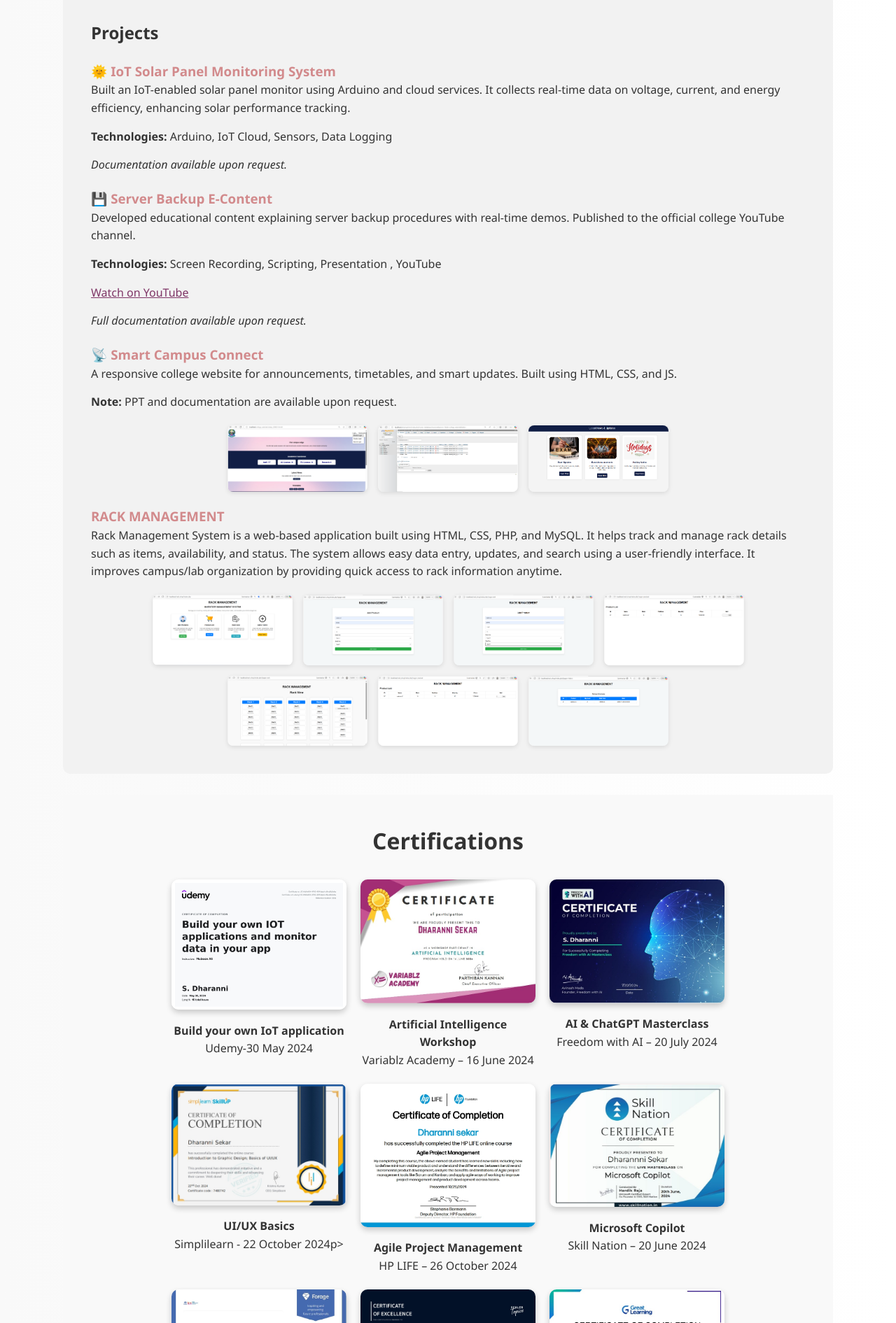
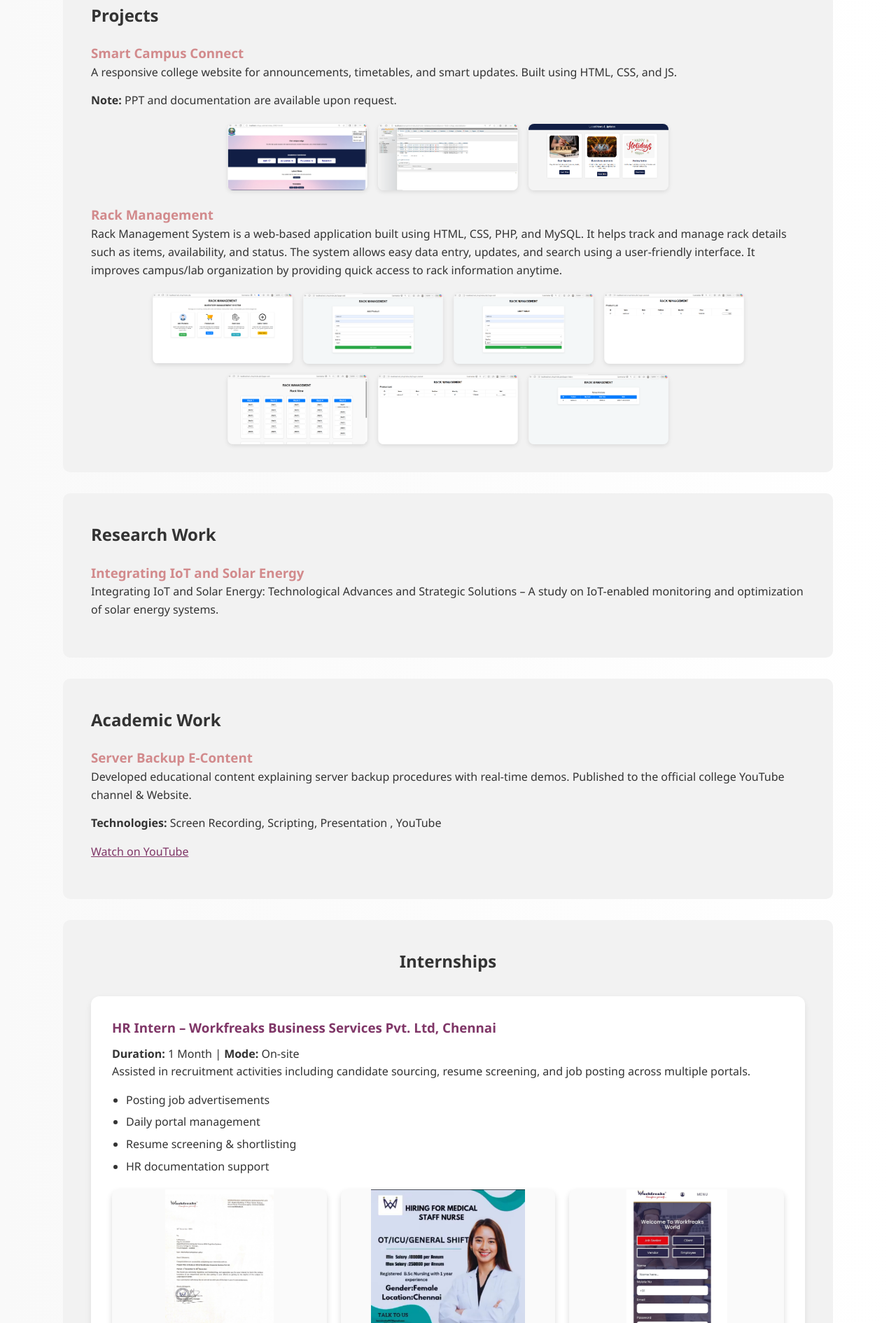
Before and after one commit to Dharannitech/Portfolio-Dharanni-Sekar, a plain HTML site: page index.html in a window 1280 px wide. Shown: the part 909-2800 px from the top of the page at 70% size. Drawn offline with Linux system fonts and the light colour scheme.

Commit message:
Add files via upload

```diff
--- a/index.html
+++ b/index.html
@@ -117,6 +117,44 @@
     .projects p {
       margin-bottom: 15px;
     }
+.internship-card {
+  background: #ffffff;
+  padding: 30px;
+  border-radius: 12px;
+  margin-bottom: 40px;
+  box-shadow: 0 4px 10px rgba(0,0,0,0.08);
+}
+
+.internship-card h3 {
+  color: #7F3667;
+  margin-bottom: 10px;
+}
+
+.internship-card ul {
+  margin: 15px 0;
+  padding-left: 20px;
+}
+
+.internship-card ul li {
+  margin-bottom: 6px;
+}
+
+.internship-gallery {
+  display: grid;
+  grid-template-columns: repeat(auto-fit, minmax(180px, 1fr));
+  gap: 20px;
+  margin-top: 20px;
+}
+
+.internship-gallery img {
+  width: 100%;
+  height: 220px;
+  object-fit: contain;
+  border-radius: 10px;
+  cursor: pointer;
+  box-shadow: 0 4px 8px rgba(0,0,0,0.15);
+  background: #fafafa;
+}
 
     #resume ul {
       margin-top: 15px;
@@ -209,7 +247,7 @@
   <section id="about" class="boxed-section">
     <img src="about.jpg" alt="ABOUT" onclick="openLightbox(0)">
     <h2>About Me</h2>
-    <p>I’m Dharanni, a passionate graphic designer and tech enthusiast pursuing BSc in Computer Science with Cognitive Systems. I specialize in IoT solutions, visual storytelling, and building creative digital content that inspires and informs. I'm detail-oriented, imaginative, and always excited to learn new tools!</p>
+    <p>To showcase my skills in Computer Science, IoT system design, AI-assisted Projects and creative design with a focus on building practical, user-friendly and innovative projects that solve real-world problems and support organizational growth.</p>
   </section>
 
   <section id="skills" class="boxed-section">
@@ -228,22 +266,7 @@
   <h2>Projects</h2>
 
   <div class="project-item">
-    <h3>🌞 IoT Solar Panel Monitoring System</h3>
-    <p>Built an IoT-enabled solar panel monitor using Arduino and cloud services. It collects real-time data on voltage, current, and energy efficiency, enhancing solar performance tracking.</p>
-    <p><strong>Technologies:</strong> Arduino, IoT Cloud, Sensors, Data Logging</p>
-    <p><em>Documentation available upon request.</em></p>
-  </div>
-
-  <div class="project-item">
-    <h3>💾 Server Backup E-Content</h3>
-    <p>Developed educational content explaining server backup procedures with real-time demos. Published to the official college YouTube channel.</p>
-    <p><strong>Technologies:</strong> Screen Recording, Scripting, Presentation , YouTube</p>
-    <p><a href="https://youtu.be/CGWJU8A-jAY?si=SswQUhcr67Dqv5_6" target="_blank" style="color: #7F3667;">Watch on YouTube</a></p>
-    <p><em>Full documentation available upon request.</em></p>
-  </div>
-
-  <div class="project-item">
-    <h3>📡 Smart Campus Connect</h3>
+    <h3> Smart Campus Connect</h3>
     <p>A responsive college website for announcements, timetables, and smart updates. Built using HTML, CSS, and JS.</p>
     <p><strong>Note:</strong> PPT and documentation are available upon request.</p>
     <div class="screenshot-gallery">
@@ -252,7 +275,7 @@
       <img src="news.png" alt="News Page" onclick="openLightboxImage('news.png')">
     </div>
 <div class="project-item">
-    <h3>RACK MANAGEMENT</h3>
+    <h3>Rack Management</h3>
 
     <p>Rack Management System is a web-based application built using HTML, CSS, PHP, and MySQL.
 It helps track and manage rack details such as items, availability, and status.
@@ -268,7 +291,9 @@ It improves campus/lab organization by providing quick access to rack informatio
       <img src="rack7.png" alt="rack7" onclick="openLightboxImage('rack7.png')">
 
     </div>
+
   </div>
+
 <style>
   .screenshot-gallery {
     display: flex;
@@ -323,6 +348,80 @@ It improves campus/lab organization by providing quick access to rack informatio
     lightbox.style.display = 'flex';
   }
 </script>
+</section>
+
+<section id="projects" class="boxed-section projects">
+  <h2>Research Work</h2>
+  <div style="display: flex; flex-wrap: wrap; gap: 20px; justify-content: center;">
+  <div class="project-item">
+    <h3> Integrating IoT and Solar Energy</h3>
+    <p>Integrating IoT and Solar Energy: Technological Advances and Strategic Solutions – A study on IoT-enabled monitoring and optimization of solar energy systems.</p>
+  </div>
+</section>
+
+<section id="projects" class="boxed-section projects">
+  <h2>Academic Work</h2>
+
+
+  <div class="project-item">
+    <h3> Server Backup E-Content</h3>
+    <p>Developed educational content explaining server backup procedures with real-time demos. Published to the official college YouTube channel & Website.</p>
+    <p><strong>Technologies:</strong> Screen Recording, Scripting, Presentation , YouTube</p>
+    <p><a href="https://youtu.be/CGWJU8A-jAY?si=SswQUhcr67Dqv5_6" target="_blank" style="color: #7F3667;">Watch on YouTube</a></p>
+  </div>
+</section>
+
+<section id="internship" class="boxed-section">
+  <h2 style="text-align:center; margin-bottom:30px;">Internships</h2>
+
+  <!-- Internship 1 -->
+  <div class="internship-card">
+    <h3>HR Intern – Workfreaks Business Services Pvt. Ltd, Chennai</h3>
+    <p><strong>Duration:</strong> 1 Month | <strong>Mode:</strong> On-site</p>
+
+    <p>
+      Assisted in recruitment activities including candidate sourcing, resume screening,
+      and job posting across multiple portals.
+    </p>
+
+    <ul>
+      <li>Posting job advertisements</li>
+      <li>Daily portal management</li>
+      <li>Resume screening & shortlisting</li>
+      <li>HR documentation support</li>
+    </ul>
+
+    <div class="internship-gallery">
+      <img src="int1.jpg" alt="HR Internship Certificate" onclick="openLightboxImage('int1.jpg')">
+      <img src="int2.jpg" alt="Daily Portal" onclick="openLightboxImage('int2.jpg')">
+      <img src="int3.jpg" alt="Job Posting" onclick="openLightboxImage('int3.jpg')">
+    </div>
+  </div>
+
+  <!-- Internship 2 -->
+  <div class="internship-card">
+    <h3>Data Analytics Intern – Besant Technologies</h3>
+    <p><strong>Duration:</strong> 1 Month | <strong>Mode:</strong>Remote</p>
+
+    <p>
+      Gained hands-on experience in data analytics concepts including data cleaning,
+      analysis, and visualization using real-world datasets.
+    </p>
+
+    <ul>
+      <li>Basic data analysis techniques</li>
+      <li>Understanding datasets & insights</li>
+      <li>Hands-on analytical exercises</li>
+      <li>Project-based learning</li>
+    </ul>
+
+    <div class="internship-gallery">
+      <img src="cert11.jpg" alt="Data Analytics Internship Certificate" onclick="openLightboxImage('cert11.jpg')">
+      <img src="cert13.jpg" alt="Data Analytics Internship Certificate" onclick="openLightboxImage('cert13.jpg')">
+
+    </div>
+  </div>
+
 </section>
 
 <section id="certifications" style="padding: 40px; background-color: #f9f9f9;">
@@ -392,6 +491,15 @@ It improves campus/lab organization by providing quick access to rack informatio
         Great Learning Academy –5 April 2024</p>
     </div>
 
+ <!-- Certificate 10 -->
+    <div style="width: 250px; text-align: center;">
+      <img src="cert10.jpg" alt="Data Analytics Course Completion Certificate " style="width: 100%; border-radius: 10px; cursor: pointer; box-shadow: 0 4px 8px rgba(0,0,0,0.2); transition: transform 0.2s;" onclick="openLightbox(10)">
+      <p style="margin-top: 10px;"><strong>Data Analytics Course Completion Certificate </strong><br>
+        Scalaer Topics– 30 July 2023</p>
+    </div>
+
+
+
     <!-- Add more certificates below using the same format -->
 
   </div>
@@ -429,7 +537,7 @@ It improves campus/lab organization by providing quick access to rack informatio
 
   const allImages = [
     "about.jpg",
-    "cert1.jpg", "cert2.jpg", "cert3.jpg", "cert4.jpg","cert5.jpg","cert6.jpg","cert7.jpg","cert8.jpg","cert9.jpg",
+    "cert1.jpg", "cert2.jpg", "cert3.jpg", "cert4.jpg","cert5.jpg","cert6.jpg","cert7.jpg","cert8.jpg","cert9.jpg","cert10.jpg","cert11.jpg","cert13.jpg",
 
     "poster1.png", "poster2.png" // ✅ Corrected from .jpg to .png
   ];
```
Also changed, not shown: cert10.jpg (added), cert11.jpg (added), cert13.jpg (added), int1.jpg (added), int2.jpg (added), int3.jpg (added), 1 other file.
